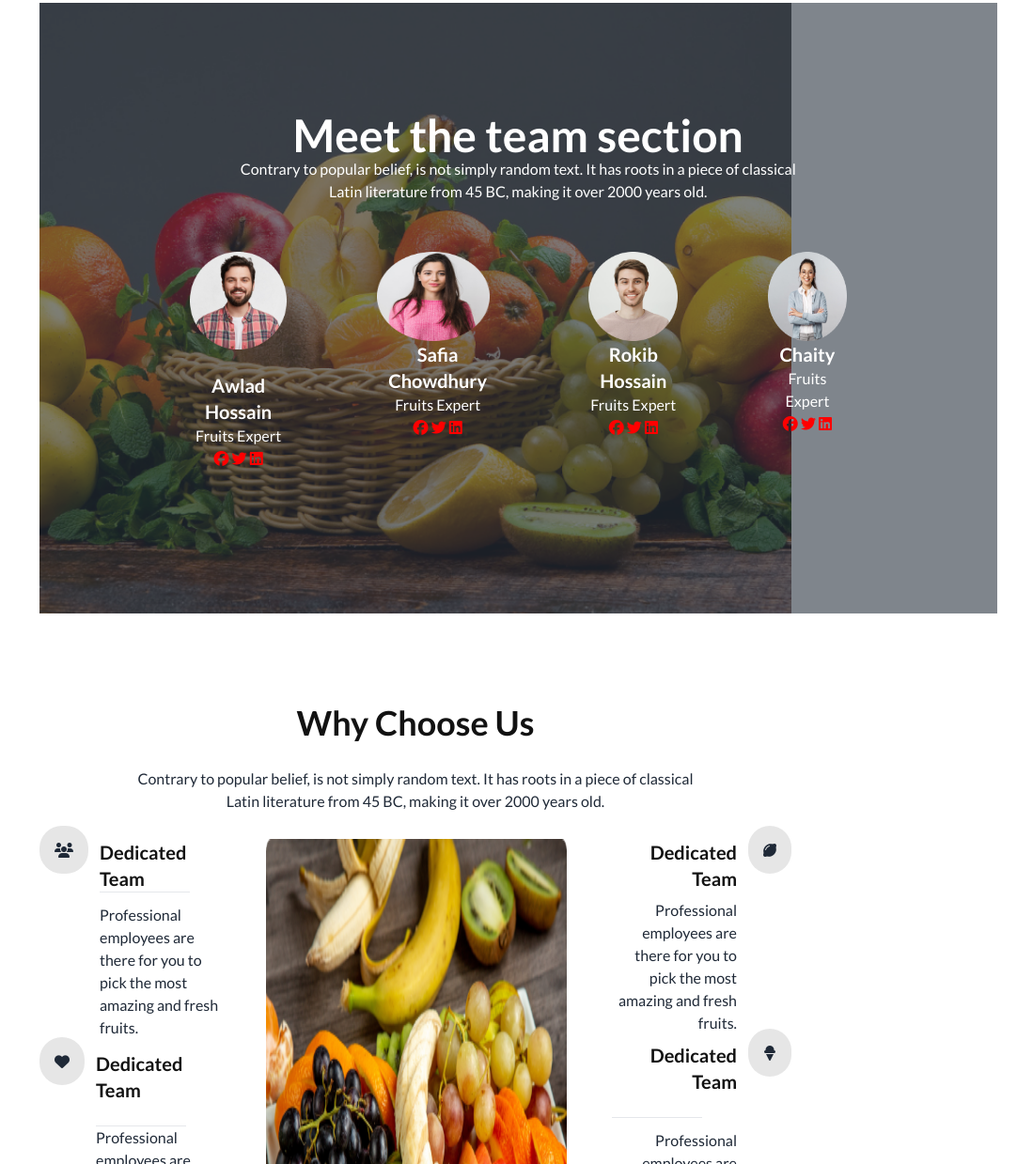
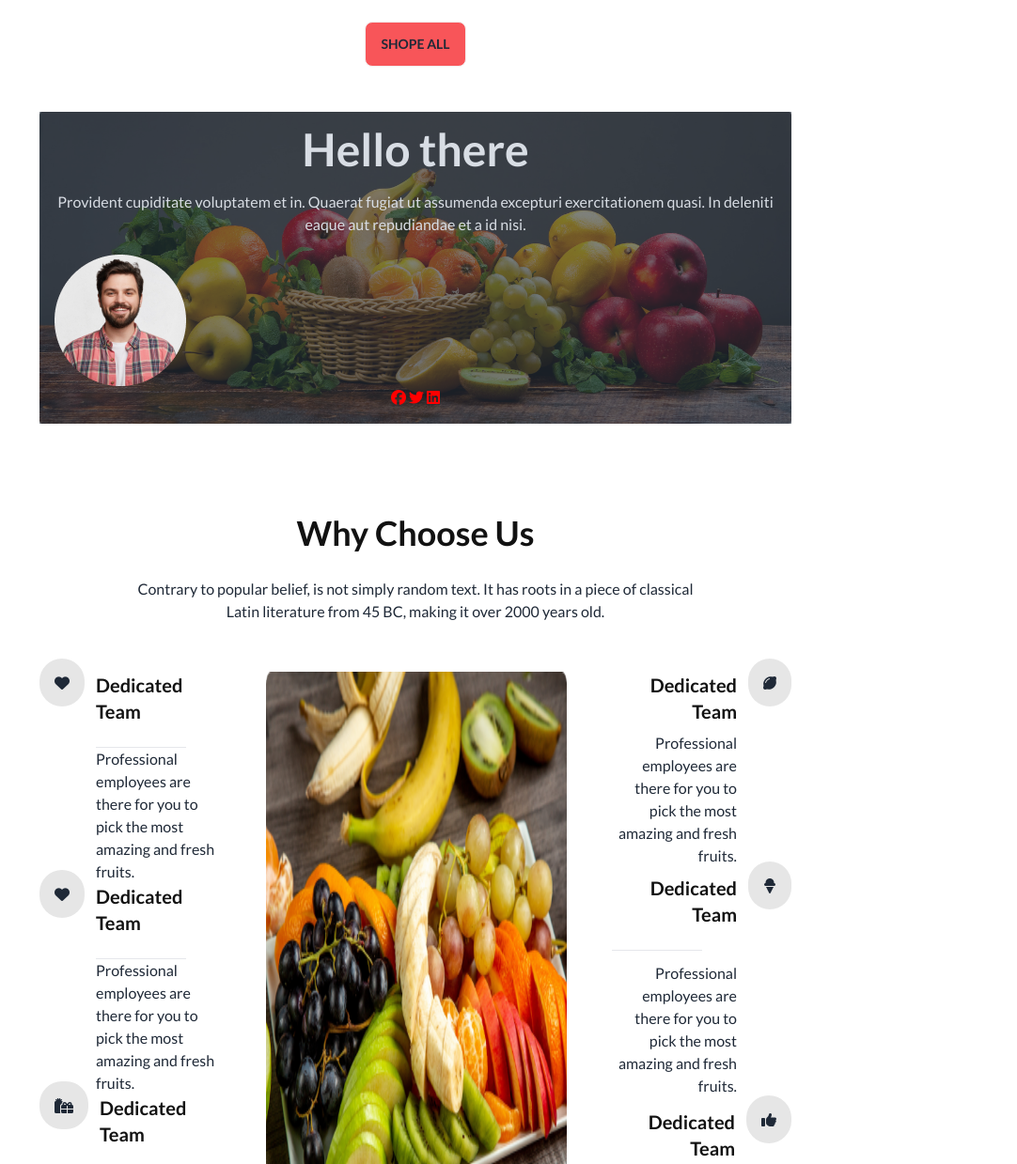
Before and after one commit to hridayroy19/B8-fruit-brust, a plain HTML site: page index.html in a window 1280 px wide. Shown: the part 918-2157 px from the top of the page at 94% size, without its empty margins (198-1280 px from the left). Drawn offline with nearby package versions, Linux system fonts and the light colour scheme.

Commit message:
add footer section and main section

```diff
--- a/index.html
+++ b/index.html
@@ -37,8 +37,7 @@
 <body class="font-lato">
      <header class="container mx-auto px-60 py-12">
         <!-- nav bar style -->
-
-            <!-- <div class="navbar bg-[#F85559] rounded-[600px]">
+         <div class="navbar bg-[#F85559] rounded-[600px]">
                 <div class="navbar-start">
 
                   <div class="dropdown ">
@@ -224,84 +223,57 @@
             <button class=" btn bg-[#F85559]"> shope all</button>
           </div>
 
+
        <!-- meet the team secton -->
-       <section class=" container mx-auto lg:px-60 md:px-12 px-4 lg:py-12 py-4">
-
-            <div>
-                <div class="hero h-[650px] " style="background-image: url(images/banner1.png)">
-                    <div class="hero-overlay bg-opacity-60">
-
-                    </div >
-
-                    <div class="text-center lg:-mt-80 md:-mt-11 -mt-4">
-                        <h2 class=" lg:text-5xl text-2xl font-extrabold text-[#fff]">Meet the team section<h2>
-                        <p class="text-[#fff]">Contrary to popular belief, is not simply random text. It has roots in a piece of classical <br>
-                             Latin literature from 45 BC, making it over 2000 years old.</p>
+       <section class=" container mx-auto  lg:px-60 md:px-12 px-4 lg:py-12 bg-cover py-4">
+        <div class="hero w-auto" style="background-image: url(images/banner1.png);">
+            <div class="hero-overlay bg-opacity-60"></div>
+            <div class="hero-content text-center text-neutral-content">
+              <div class="">
+                <h1 class="mb-5 text-5xl font-bold">Hello there</h1>
+                <p class="mb-5">Provident cupiditate voluptatem et in. Quaerat fugiat ut assumenda excepturi exercitationem quasi. In deleniti eaque aut repudiandae et a id nisi.</p>
+                <div>
+                    <div>
+                        <div>
+                            <img class="" src="images/member1.png" alt="">
+                            <h1> </h1>
+                            <p></p>
+                            <a class="text-[red]" href="#"><i class="fa-brands fa-facebook"></i></a>
+                            <a class="text-[red]" href="#"><i class="fa-brands fa-twitter"></i></a>
+                            <a class="text-[red]" href="#"><i class="fa-brands fa-linkedin"></i></a>
+                        </div>
                     </div>
 
+                </div>
+              </div>
+            </div>
+          </div>
 
-                    <div class="flex lg:flex-row flex-col justify-center text-[#fff] text-center lg:px-40 md:px-11 px-4 lg:mt-28 md:mt-11 mt-5 lg:gap-24 gap-4">
-                        <div class="lg:py-14 py-3">
-                            <img class=" lg:h-[95x]  lg:w-[160px]" src="images/member1.png" alt="">
-                        <h5 class="px-4 font-semibold mt-6 text-xl">Awlad Hossain</h5>
-                        <p class="font-medium">Fruits Expert</p>
-                        <a class="text-[red]" href=""><i class="fa-brands fa-facebook"></i></a>
-                        <a class="text-[red]" href=""><i class="fa-brands fa-twitter"></i></a>
-                        <a class="text-[red]" href=""><i class="fa-brands fa-linkedin"></i></a>
-                        </div>
 
-                        <div class="lg:py-14 py-3">
-                            <img class=" h-[95px] w-[120px]" src="images/member2.png" alt="">
-                        <h5 class="px-3 font-bold text-xl">Safia Chowdhury</h5>
-                        <p class="font-medium">Fruits Expert</p>
-                        <a class="text-[red]" href=""><i class="fa-brands fa-facebook"></i></a>
-                        <a class="text-[red]" href=""><i class="fa-brands fa-twitter"></i></a>
-                        <a class="text-[red]" href=""><i class="fa-brands fa-linkedin"></i></a>
-                        </div>
 
-                        <div class="lg:py-14 py-3">
-                            <img class=" h-[95px] w-[120px]" src="images/member3.png" alt="">
-                        <h5 class="px-3 font-bold text-xl">Rokib Hossain</h5>
-                        <p class="font-medium">Fruits Expert</p>
-                        <a class="text-[red]" href=""><i class="fa-brands fa-facebook"></i></a>
-                        <a class="text-[red]" href=""><i class="fa-brands fa-twitter"></i></a>
-                        <a class="text-[red]" href=""><i class="fa-brands fa-linkedin"></i></a>
-                        </div>
-                        <div class="lg:py-14 py-3">
-                            <img class=" h-[95px] w-[120px]" src="images/member4.png" alt="">
-                        <h5 class="px-3 font-bold text-xl">Chaity</h5>
-                        <p class="font-medium">Fruits Expert</p>
-                        <a class="text-[red]" href=""><i class="fa-brands fa-facebook"></i></a>
-                        <a class="text-[red]" href=""><i class="fa-brands fa-twitter"></i></a>
-                        <a class="text-[red]" href=""><i class="fa-brands fa-linkedin"></i></a>
-                        </div>
-                      </div>
-                  </div>
-            </div>
        </section>
 
 
             <section class="container mx-auto lg:px-60 md:px-12 px-4 lg:py-12 md:py-8 py-4">
                 <div class="text-center">
-                    <h2 class="text-4xl font-extrabold text-[#121212]"> Why Choose Us</h2>
+                    <h2 class="lg:text-4xl text-xl font-extrabold text-[#121212]"> Why Choose Us</h2>
                     <p class="font-medium py-7"> Contrary to popular belief, is not simply random text. It has roots in a piece of classical <br>
                          Latin literature from 45 BC, making it over 2000 years old.</p>
                 </div>
 
-                <div class=" flex gap-12 ">
+                <div class=" flex lg:flex-row flex-col lg:gap-12 gap-5 mt-6 ">
 <div>
-
-    <div class=" flex  justify-center gap-3">
+    <div class="flex  gap-3 ">
         <div class=" text-[blck] rounded-">
-            <a class="p-4 rounded-3xl bg-[#1212121A]"  href=""> <i class="fa-solid fa-users"></i></a>
+            <a class="p-4 rounded-3xl bg-[#1212121A]"  href=""><i class="fa-solid fa-heart"></i></a>
         </div>
 
        <div>
         <h3 class="text-xl font-extrabold text-[#121212]">Dedicated Team </h3>
+        <br>
 
-
-        <hr class=" w-24 text-[#121212cc ]">
-        <p class="font-medium py-3 "> Professional employees are there for you to <br>
+        <hr class="w-24 text-[#121212cc ]">
+        <p class="font-medium "> Professional employees are there for you to <br>
              pick the most amazing and fresh fruits.</p>
        </div>
     </div>
@@ -338,18 +310,12 @@
 
     </div>
 
-
-
 </div>
                     <!-- image secton -->
 
                     <img class="w-[320px] h-auto" src="images/whychoose1.png" alt="">
 
-
-
 <!-- Integrated Supplier secton -->
-
-
 
 <!-- sec -->
 
@@ -372,7 +338,6 @@
     </div>
 
 
-
     <div class="flex gap-3">
         <div>
             <h3 class="text-xl font-extrabold text-[#121212] text-end">Dedicated Team </h3>
@@ -388,7 +353,6 @@
         </div>
     </div>
 
-
     <div class="flex gap-3">
         <div>
             <h3 class="text-xl font-extrabold text-[#121212] text-end">Dedicated Team </h3>
@@ -398,19 +362,45 @@
             <p class="font-medium  py-3 text-end"> Professional employees are there for you to <br>
                  pick the most amazing and fresh fruits.</p>
            </div>
-
         <div class=" text-[blck] rounded-">
             <a class="p-4 rounded-3xl bg-[#1212121A]"  href=""> <i class="fa-solid fa-thumbs-up"></i></a>
         </div>
     </div>
+</div>
+        </div>
+         </section>
+     </main>
 
 
-</div>
-                </div>
+     <footer class="footer footer-center  bg-black text-white text-base-content rounded">
+
+        <div class="flex gap-4 py-9">
+            <img src="images/logo.png" alt="">
+            <div class="text-4xl font-bold">Fruit Burst</div>
+        </div>
 
 
-            </section>
-     </main>
+
+        <div class="grid grid-flow-col gap-4">
+          <a class="link link-hover">Home</a>
+          <a class="link link-hover">About Us</a>
+          <a class="link link-hover">Shop</a>
+          <a class="link link-hover">All Fruits</a>
+          <a class="link link-hover">Support</a>
+          <a class="link link-hover">My Account</a>
+        </div>
+        <div>
+          <div class="grid grid-flow-col text-3xl gap-6">
+            <a class="" href="#"><i class="fa-brands fa-facebook"></i></a>
+            <a class=" " href=""><i class="fa-brands fa-twitter"></i></a>
+            <a class="" href="#"><i class="fa-brands fa-linkedin"></i></a>
+            <a href=""><i class="fa-brands fa-instagram"></i> </a>
+            <a href=""> <i class="fa-brands fa-apple"></i></a>
+            <a href=""> <i class="fa-brands fa-linkedin-in"></i></a>
+          </div>
+        </div>
+
+      </footer>
 
 
 </body>
```
